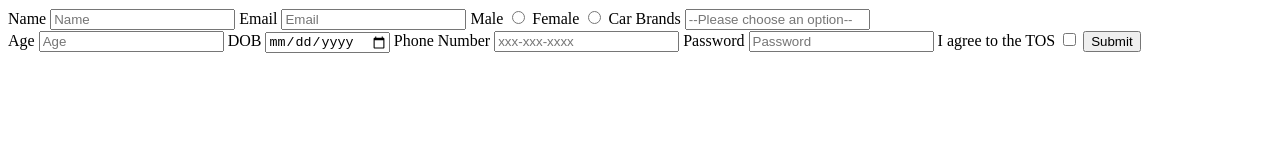
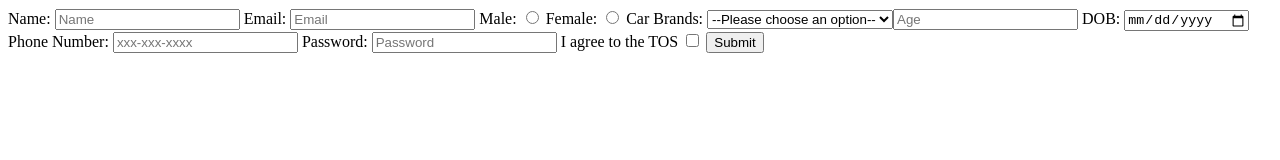
Before and after one commit to acciojob/signup-form-car-kuspilla, a website: page main.html in a window 1280 px wide. Drawn offline with Linux system fonts and the light colour scheme.

Commit message:
created a submission

```diff
--- a/main.html
+++ b/main.html
@@ -12,33 +12,37 @@
 </script>
 
 	<form method = "post">
-		<label for = "Name">Name</label>
+		<label for = "Name">Name:</label>
 		<input type = "text" id= "name" name = "Name" placeholder = "Name" required>
 
-		<label for= "Email">Email</label>
+		<label for= "Email">Email:</label>
 		<input type = "email" id = "email" name = "Email" placeholder = "Email" required;>
 
 
-		<label for = "gender_m">Male</label>
+		<label for = "gender_m">Male:</label>
 		<input type = "radio" id = "gender_m" name = "gender" required>
-		<label  for ="gender_f" >Female</label>
+		<label  for ="gender_f" >Female:</label>
 	    <input type = "radio" id = "gender_f" name = "gender" required>
 
 
 
-        <label for = "Car Brands">Car Brands</label>
-		<input type = "select" id= "cars" name = "Car_Brands" placeholder = "--Please choose an option--" required><br>
+        <label for = "Car Brands">Car Brands:</label>
+		<select  id= "cars" name = "Car_Brands" placeholder =  aria-required>
+			<option value = "">--Please choose an option--</option>
+			<option value ="BMW"> BMW</option>
+			<option value=  "Thar">Thar</option>
+			<option value= "Maruthi">Maruthi</option>
 
-		<label for = "Age">Age</label>
+		<label for = "Age">Age:</label>
 		<input type = "number" id= "age" name = "Age" placeholder = "Age" required>
 
-		<label for = "Dob">DOB</label>
+		<label for = "Dob">DOB:</label>
 		<input type = "date" id= "dob" name = "Dob" placeholder = "-" required>
 
-		<label for = "p">Phone Number</label>
+		<label for = "p">Phone Number:</label>
 		<input type = "tel" id= "tel" name = "p" placeholder = "xxx-xxx-xxxx" >
 
-		<label for = "Password">Password</label>
+		<label for = "Password">Password:</label>
 		<input type = "password" id= "password" name = "Password" placeholder = "Password" >
 
 		<label for = "Tos">I agree to the TOS</label>
```
